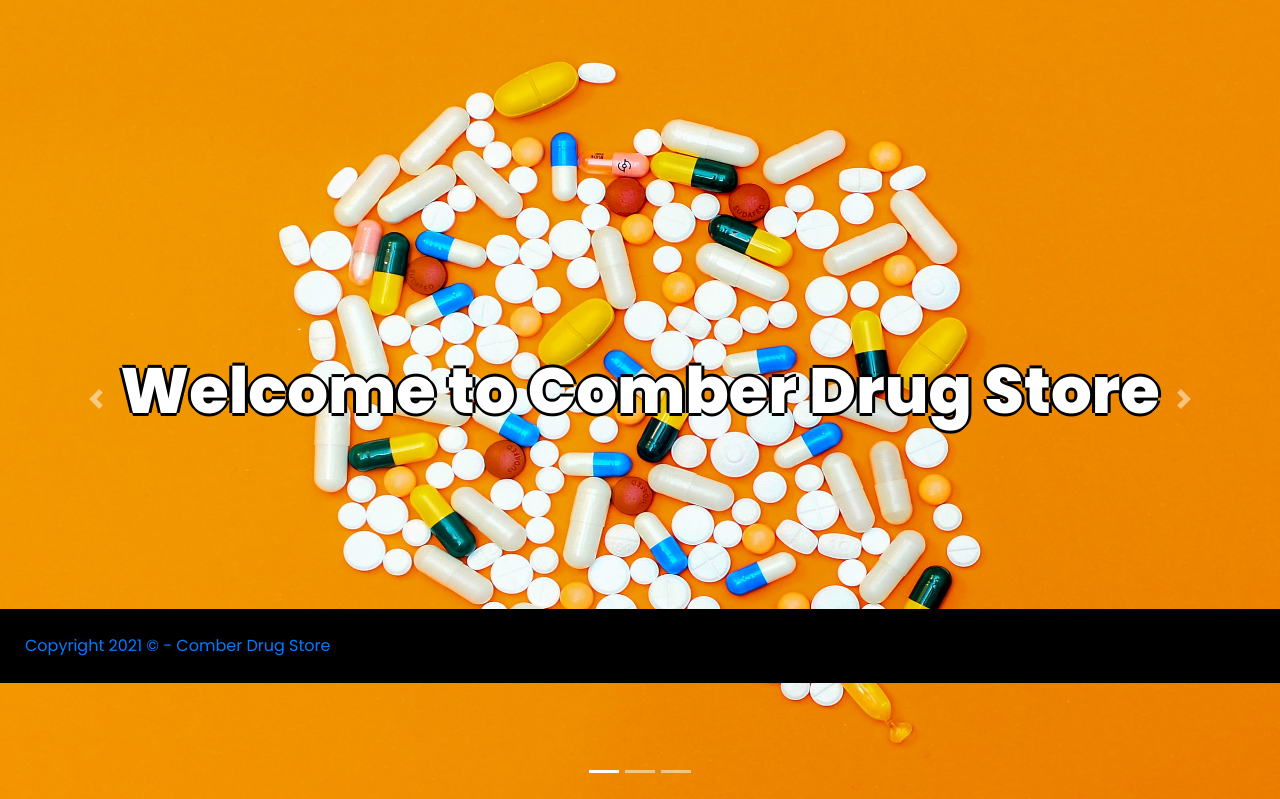
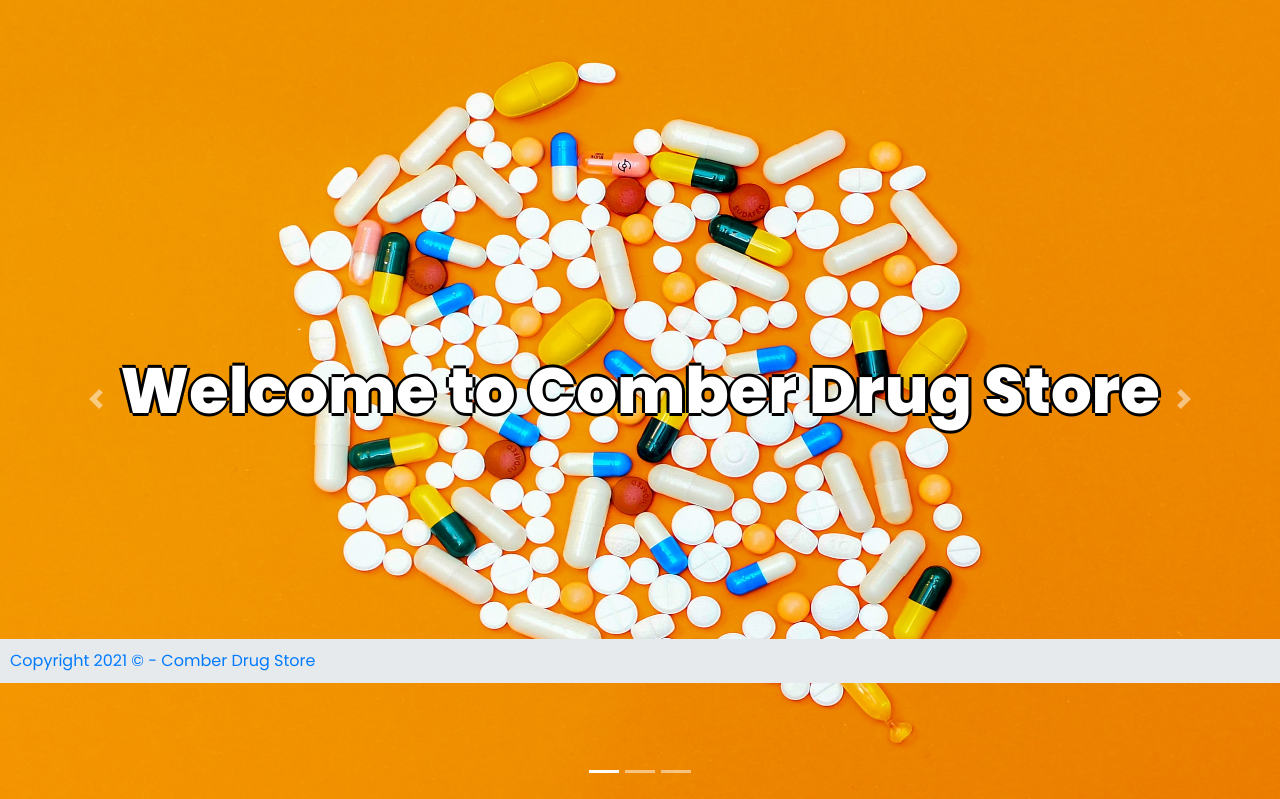
Before and after one commit to npatel17Confed/WD3-Project-1, a PHP site: page /webdesign/index.php in a window 1280 px wide. Shown: the part 117-916 px from the top of the page. Run offline with PHP 8.4, Linux system fonts and the light colour scheme.

Commit message:
did some styleing in css file

```diff
--- a/css/main.css
+++ b/css/main.css
@@ -119,8 +119,8 @@
 	bottom: 0;
 	right:0;
 	left:0;
-	background-color: black;
-	padding: 25px;
+	background-color: #e7eaec;
+	padding: 10px;
   }
 
   .container {
```
Also changed, not shown: main/information.php (+0 -8 lines).
